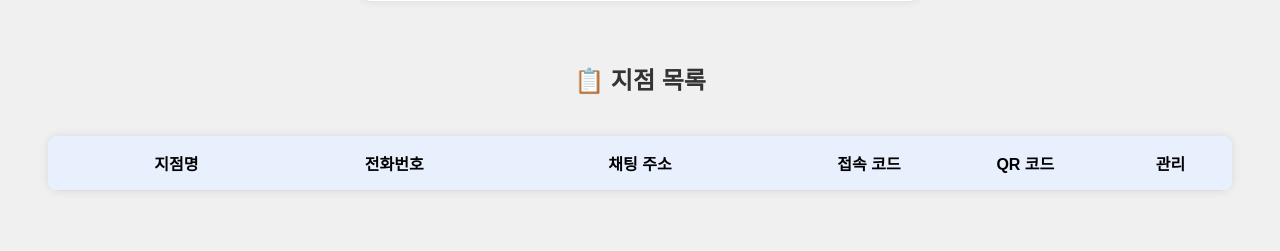
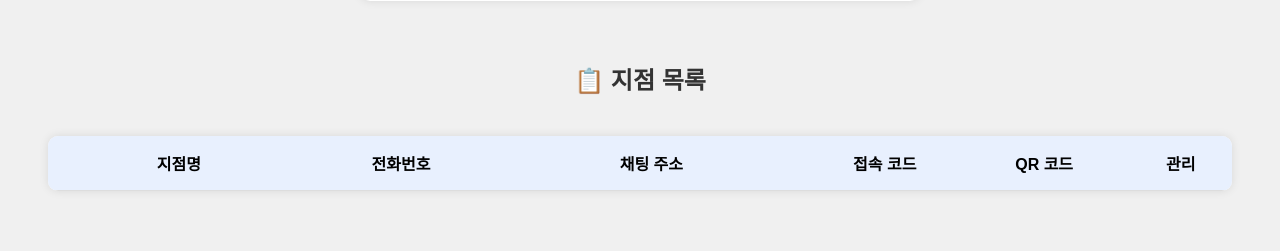
Before and after one commit to choiwonkyu/flask-qr-app, a Flask app: page /admin/add in a window 1280 px wide. Shown: the part 529-780 px from the top of the page. Run offline with Flask 3, Linux system fonts and the light colour scheme; the visitor is signed in with stand-in values (Sample User, id 1); data that the repository does not hold is empty; some libraries are stand-ins or nearby versions.

Commit message:
테이블 사이즈 수정

```diff
--- a/templates/add_branch.html
+++ b/templates/add_branch.html
@@ -71,13 +71,13 @@
             background-color: #e8f0fe;
         }
 
-        /* ✅ 칼럼별 최소 너비 설정 */
+        /* ✅ 칼럼별 너비 조정 */
         th:nth-child(1), td:nth-child(1) { min-width: 200px; } /* 지점명 */
         th:nth-child(2), td:nth-child(2) { min-width: 130px; } /* 전화번호 */
         th:nth-child(3), td:nth-child(3) { min-width: 250px; max-width: 350px; } /* 채팅 주소 */
         th:nth-child(4), td:nth-child(4) { min-width: 100px; } /* 접속 코드 */
         th:nth-child(5), td:nth-child(5) { min-width: 120px; } /* QR 코드 */
-        th:nth-child(6), td:nth-child(6) { min-width: 80px; }  /* 관리 */
+        th:nth-child(6), td:nth-child(6) { min-width: 60px; }  /* 관리 최소화 */
 
         img.qr {
             width: 100px;
```
